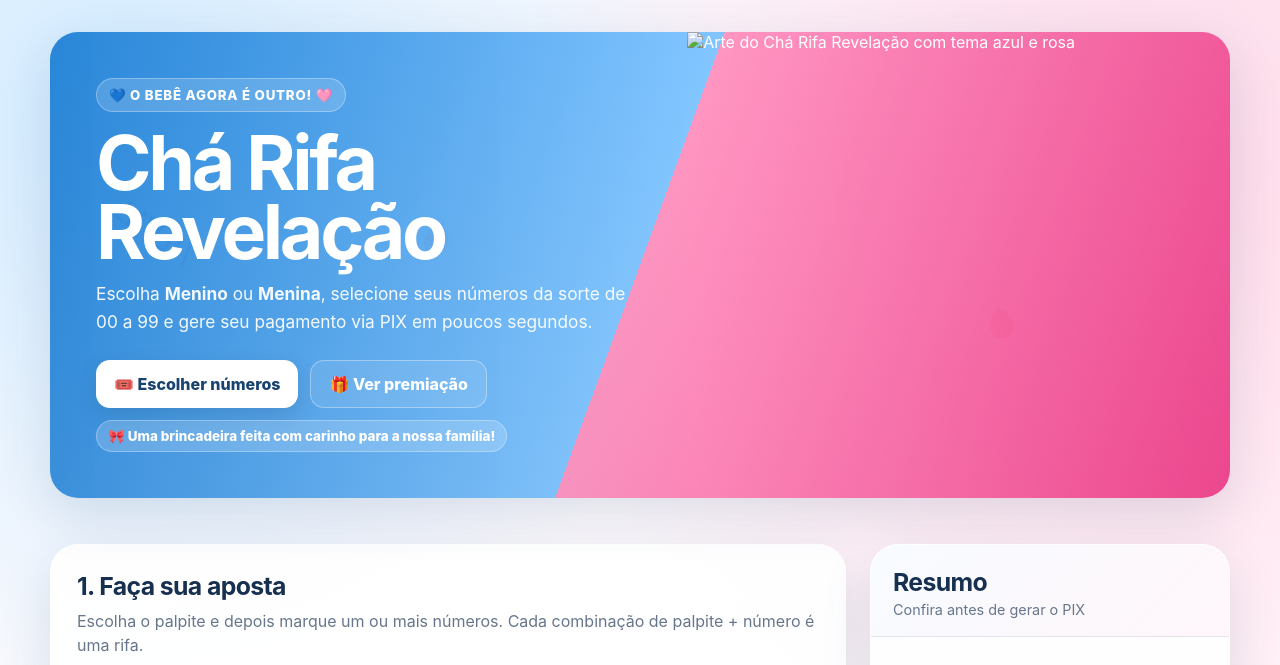
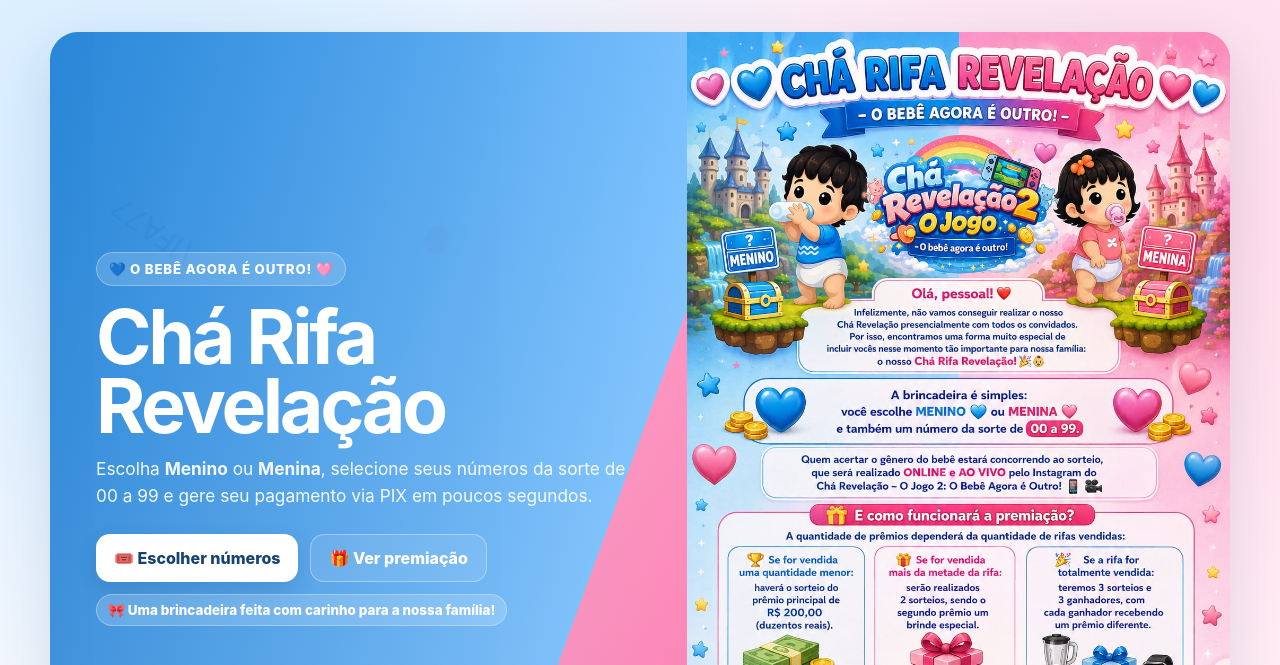
Before and after one commit to andersonanacletogm-code/Cha_Revelacao_2_o_Jogo, a plain HTML site: page index.html in a window 1280 px wide. Shown: the part 79-744 px from the top of the page. Drawn offline with Linux system fonts and the light colour scheme.

Commit message:
Corrige caminhos dos recursos

```diff
--- a/index.html
+++ b/index.html
@@ -397,7 +397,7 @@
             </div>
             <div class="reveal-badge">🎀 Uma brincadeira feita com carinho para a nossa família!</div>
           </div>
-          <div class="hero-art"><img src="img/rifa_cha.jpeg" alt="Arte do Chá Rifa Revelação com tema azul e rosa" /></div>
+          <div class="hero-art"><img src="rifa_cha.jpeg" alt="Arte do Chá Rifa Revelação com tema azul e rosa" /></div>
         </div>
       </div>
     </section>
@@ -626,10 +626,10 @@
     // os sons são disparados somente em cliques/toques reais.
     let soundEnabled = true;
     const audioFiles = {
-      select: new Audio('sounds/select.wav'),
-      boy: new Audio('sounds/boy.wav'),
-      girl: new Audio('sounds/girl.wav'),
-      success: new Audio('sounds/success.wav')
+      select: new Audio('select.wav'),
+      boy: new Audio('boy.wav'),
+      girl: new Audio('girl.wav'),
+      success: new Audio('success.wav')
     };
 
     Object.values(audioFiles).forEach(audio => {
```
